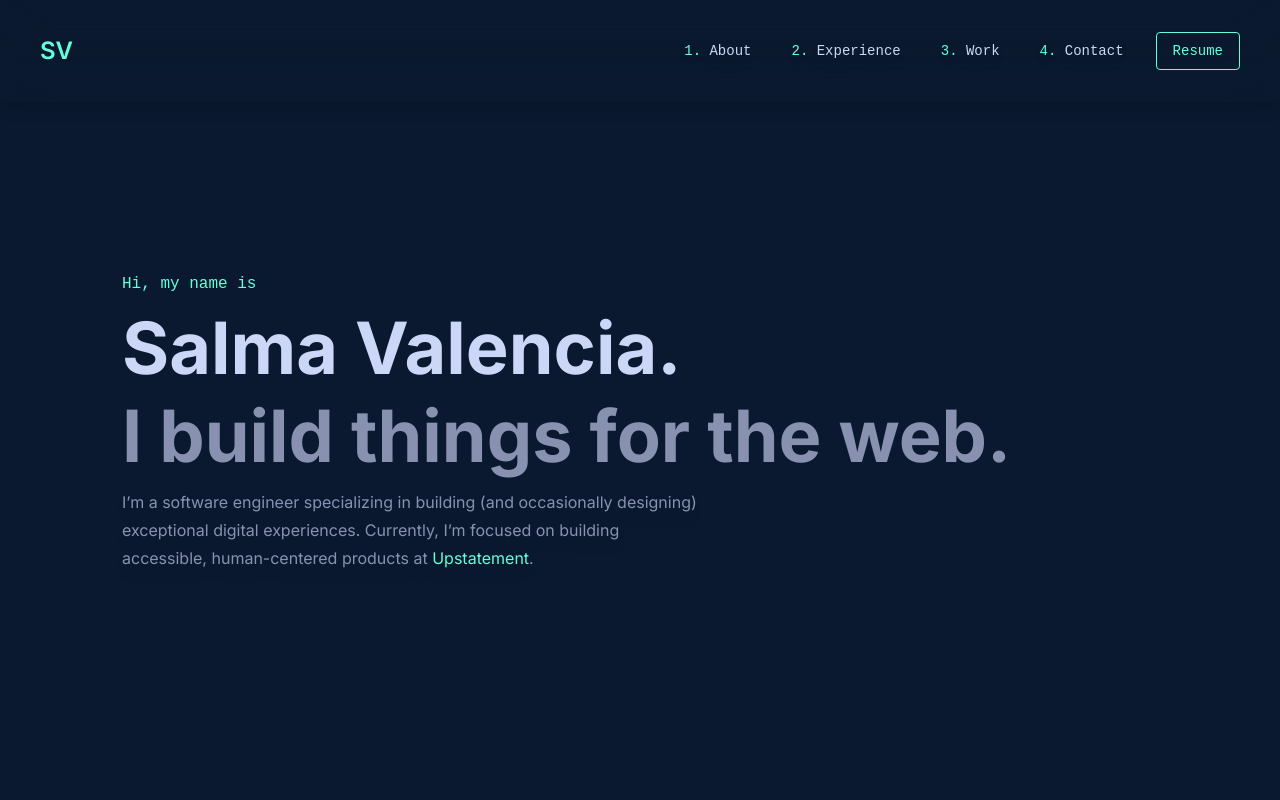
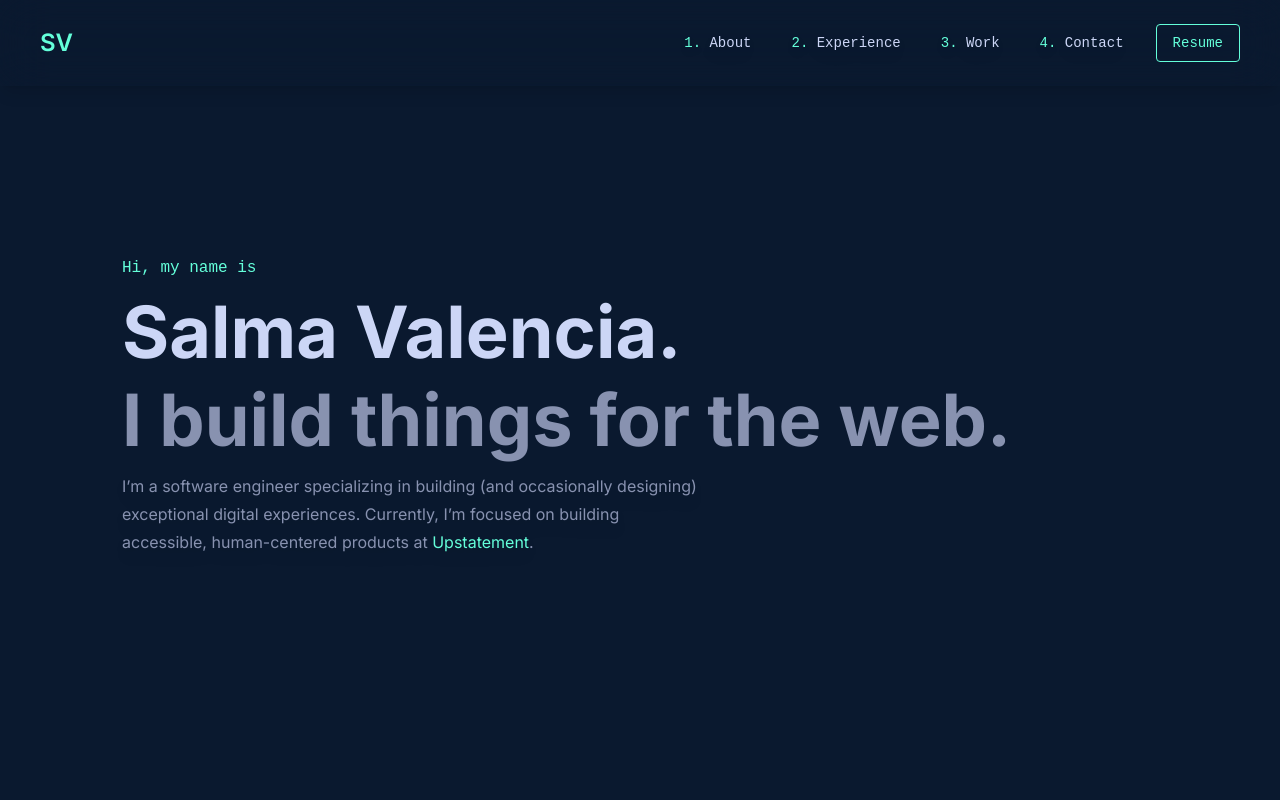
Before and after one commit to salmavalencia/portfolio-v2, a Next.js app: page / in a window 1280 px wide. Shown: the top 800 px of the page. Built offline with nearby package versions, Linux system fonts and the light colour scheme; what tailwindcss-animated would draw is missing.

Commit message:
reduce navbar size

```diff
--- a/components/header.tsx
+++ b/components/header.tsx
@@ -17,7 +17,7 @@ export default function Header() {
   return (
     <AnimatePresence>
       <header
-        className={`z-10 backdrop-blur-xl backdrop-brightness-100 sticky top-0 px-6 py-4 md:px-10 md:py-8 w-full shadow-lg shadow-black ${isOpen && "bg-navy-light transition-all duration-[400ms] shadow-none"}`}
+        className={`z-10 backdrop-blur-xl backdrop-brightness-100 sticky top-0 px-6 py-4 md:px-10 md:py-6 w-full shadow-lg shadow-black ${isOpen && "bg-navy-light transition-all duration-[400ms] shadow-none"}`}
       >
         <div className="flex justify-between items-center">
           <motion.div whileHover={{ scale: 1.2 }} whileTap={{ scale: 0.9 }}>
```
